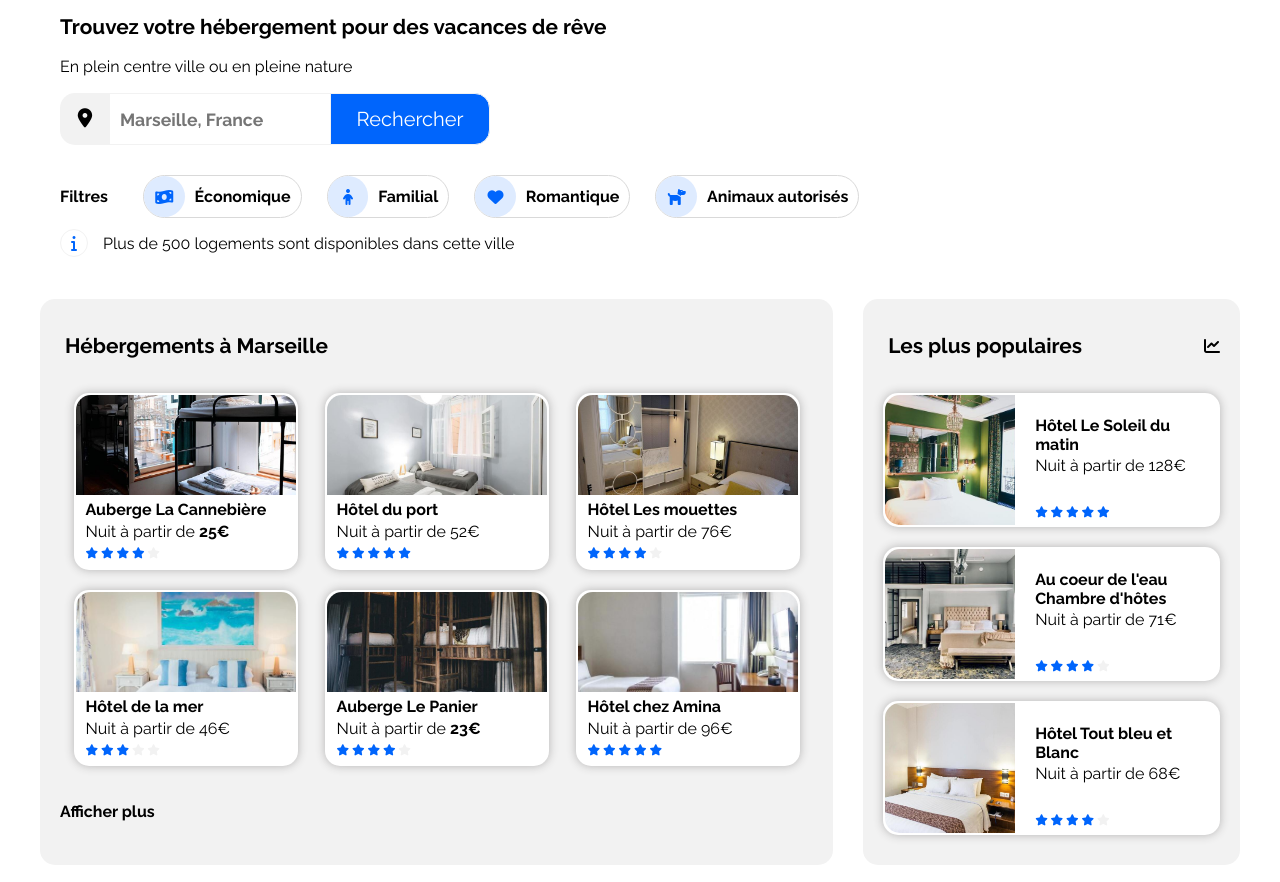
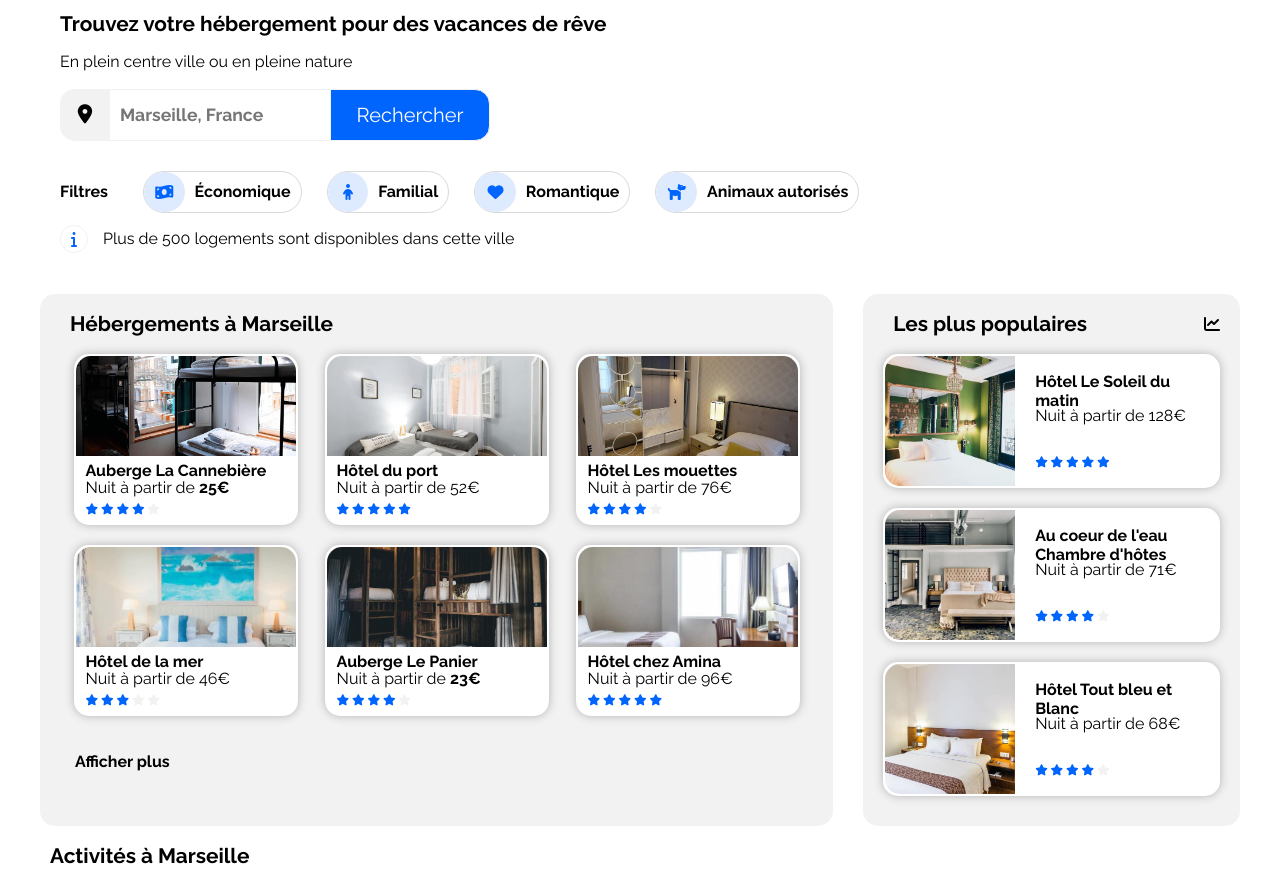
Before and after one commit to CyansWeb/YannickCathala_2_20092021, a plain HTML site: page index.html in a window 1280 px wide. Shown: the part 54-936 px from the top of the page. Drawn offline with Linux system fonts and the light colour scheme.

Commit message:
Update_Soutenance

```diff
--- a/css/body.css
+++ b/css/body.css
@@ -24,19 +24,24 @@ ul {
     list-style-type: none;
 }
 
-h2,
-h5 {
+h1,
+h2 {
     font-size: 1.3em;
     font-weight: bold;
 }
 
-h5 {
-    margin-left: 5px;
+h2 {
+    margin-left: 10px;
 }
 
-h3 {
-    font-size: 1.1em;
+h3,
+h4 {
+    font-size: 1em;
     font-weight: bold;
+}
+
+.h4 {
+    margin-left: 5px;
 }
 
 .promoprix {
--- a/css/content.css
+++ b/css/content.css
@@ -53,6 +53,7 @@
 #afficher {
     font-weight: bold;
     font-size: 1rem;
+    margin-left: 15px;
 }
 
 #afficher:hover {
--- a/index.html
+++ b/index.html
@@ -38,7 +38,7 @@
                     </div>
                 </div>
 
-                <h2>Trouvez votre hébergement pour des vacances de rêve</h2>
+                <h1>Trouvez votre hébergement pour des vacances de rêve</h1>
                 <p>En plein centre ville ou en pleine nature</p>
 
                 <!-- Formulaire -->
@@ -99,14 +99,14 @@
 
         <main>
             <section id="section_hebergement">
-                <h5>Hébergements à Marseille</h5>
+                <h2>Hébergements à Marseille</h2>
 
                 <div class="hebergement">
                     <div class="photo_hebergement">
                         <a href="#">
                             <div class="descriptif_hebergement">
                                 <img src="src/hebergements/4_small/marcus-loke-WQJvWU_HZFo-unsplash.jpg" alt="Auberge La Cannebière" />
-                                <h4 class="titre_image">Auberge La Cannebière</h4>
+                                <h3 class="titre_image">Auberge La Cannebière</h3>
                                 <p class="nuit">Nuit à partir de <span class="promoprix">25€</span></p>
                                 <div class="stars">
                                     <span class="blue"><i class="fas fa-star"></i></span>
@@ -123,7 +123,7 @@
                         <a href="#">
                             <div class="descriptif_hebergement">
                                 <img src="src/hebergements/4_small/fred-kleber-gTbaxaVLvsg-unsplash.jpg" alt="Hôtel du Port" />
-                                <h4 class="titre_image">Hôtel du port</h4>
+                                <h3 class="titre_image">Hôtel du port</h3>
                                 <p class="nuit">Nuit à partir de 52€</p>
                                 <div class="stars">
                                     <span class="blue"><i class="fas fa-star"></i></span>
@@ -140,7 +140,7 @@
                         <a href="#">
                             <div class="descriptif_hebergement">
                                 <img src="src/hebergements/4_small/reisetopia-B8WIgxA_PFU-unsplash.jpg" alt="Hôtel Les mouettes" />
-                                <h4 class="titre_image">Hôtel Les mouettes</h4>
+                                <h3 class="titre_image">Hôtel Les mouettes</h3>
                                 <p class="nuit">Nuit à partir de 76€</p>
                                 <div class="stars">
                                     <span class="blue"><i class="fas fa-star"></i></span>
@@ -157,7 +157,7 @@
                         <a href="#">
                             <div class="descriptif_hebergement">
                                 <img src="src/hebergements/4_small/annie-spratt-Eg1qcIitAuA-unsplash.jpg" alt="Hôtel de la mer" />
-                                <h4 class="titre_image">Hôtel de la mer</h4>
+                                <h3 class="titre_image">Hôtel de la mer</h3>
                                 <p class="nuit">Nuit à partir de 46€</p>
                                 <div class="stars">
                                     <span class="blue"><i class="fas fa-star"></i></span>
@@ -174,7 +174,7 @@
                         <a href="#">
                             <div class="descriptif_hebergement">
                                 <img src="src/hebergements/4_small/nicate-lee-kT-ZyaiwBe0-unsplash.jpg" alt="Auberge Le Panier" />
-                                <h4 class="titre_image">Auberge Le Panier</h4>
+                                <h3 class="titre_image">Auberge Le Panier</h3>
                                 <p class="nuit">Nuit à partir de <span class="promoprix">23€</span></p>
                                 <div class="stars">
                                     <span class="blue"><i class="fas fa-star"></i></span>
@@ -191,7 +191,7 @@
                         <a href="#">
                             <div class="descriptif_hebergement">
                                 <img src="src/hebergements/4_small/febrian-zakaria-M6S1WvfW68A-unsplash.jpg" alt="Hôtel chez Amina" />
-                                <h4 class="titre_image">Hôtel chez Amina</h4>
+                                <h3 class="titre_image">Hôtel chez Amina</h3>
                                 <p class="nuit">Nuit à partir de 96€</p>
                                 <div class="stars">
                                     <span class="blue"><i class="fas fa-star"></i></span>
@@ -212,7 +212,7 @@
 
             <aside>
                 <div class="titre_pop">
-                    <h5>Les plus populaires</h5>
+                    <h2>Les plus populaires</h2>
                     <i class="fas fa-chart-line"></i>
                 </div>
 
@@ -222,7 +222,7 @@
                             <div class="photo_populaire">
                                 <img src="src/hebergements/4_small/emile-guillemot-Bj_rcSC5XfE-unsplash.jpg" alt="Photo Hôtel Le soleil du matin" />
                                 <div class="descriptif">
-                                    <h4 class="titre_image">Hôtel Le Soleil du <br />matin</h4>
+                                    <h3 class="titre_image">Hôtel Le Soleil du <br />matin</h3>
                                     <p class="nuit">
                                         Nuit à partir de <span class="prix">128€</span>
                                     </p>
@@ -243,7 +243,7 @@
                             <div class="photo_populaire">
                                 <img src="src/hebergements/4_small/aw-creative-VGs8z60yT2c-unsplash.jpg" alt="Photo Au coeur de l'eau Chambre d'hôtes" />
                                 <div class="descriptif">
-                                    <h4 class="titre_image">Au coeur de l'eau Chambre d'hôtes</h4>
+                                    <h3 class="titre_image">Au coeur de l'eau Chambre d'hôtes</h3>
                                     <p class="nuit">
                                         Nuit à partir de <span class="prix">71€</span>
                                     </p>
@@ -264,9 +264,9 @@
                             <div class="photo_populaire">
                                 <img src="src/hebergements/4_small/febrian-zakaria-sjvU0THccQA-unsplash.jpg" alt="Photo Hôtel Tout bleu et Blanc" />
                                 <div class="descriptif">
-                                    <h4 class="titre_image">
+                                    <h3 class="titre_image">
                                         Hôtel Tout bleu et <br /> Blanc
-                                    </h4>
+                                    </h3>
                                     <p class="nuit">
                                         Nuit à partir de <span class="prix">68€</span>
                                     </p>
@@ -290,7 +290,7 @@
         <!-- Section Activités -->
 
         <section id="section_activites">
-            <h5>Activités à Marseille</h5>
+            <h2>Activités à Marseille</h2>
 
             <div class="activites">
                 <div>
@@ -357,7 +357,7 @@
         <div id="footer_container">
             <!--**************************** A propos **********************************-->
             <section class="colonne_footer">
-                <h4>A propos</h4>
+                <h3>A propos</h3>
                 <ul>
                     <li><a href="#">Fonctionnement du site</a></li>
                     <li><a href="#">Conditions générales de vente</a></li>
@@ -366,7 +366,7 @@
             </section>
             <!--****************************** hebergement *******************************-->
             <section class="colonne_footer">
-                <h4>Nos hébergements</h4>
+                <h3>Nos hébergements</h3>
                 <ul>
                     <li><a href="#">Charte qualité</a></li>
                     <li><a href="#">Soumettre votre hôtel</a></li>
@@ -374,7 +374,7 @@
             </section>
             <!--******************************** assistance ******************************-->
             <section class="colonne_footer">
-                <h4>Assistance</h4>
+                <h3>Assistance</h3>
                 <ul>
                     <li><a href="#">Centre d'aide</a></li>
                     <li><a href="#">Nous contacter</a></li>
```
